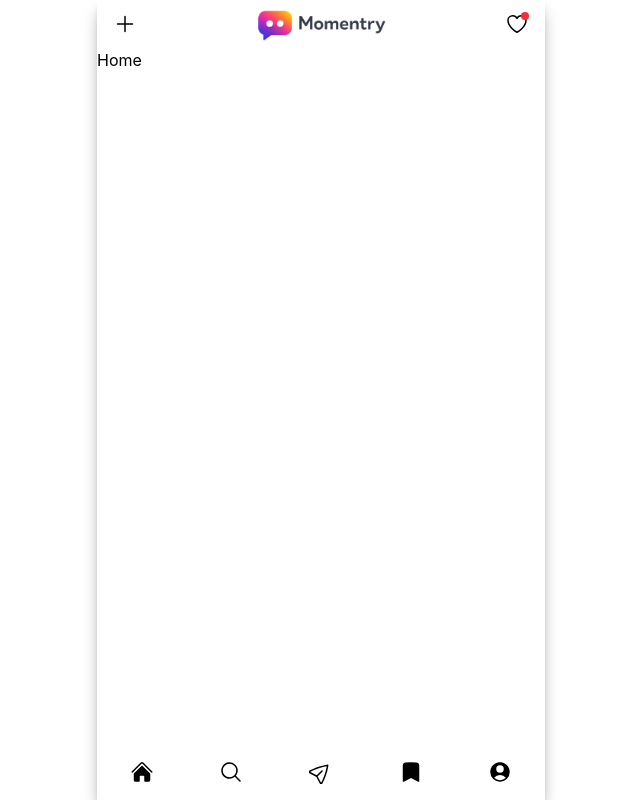
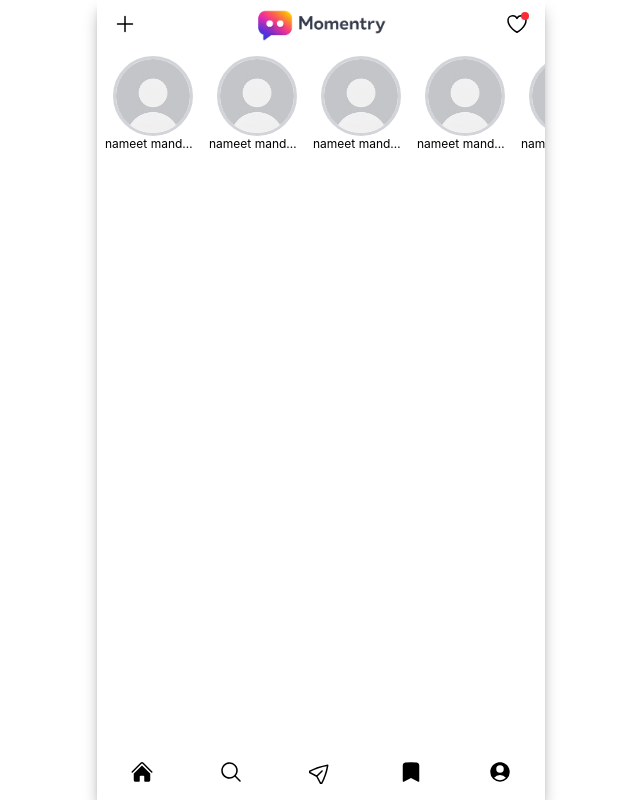
Before and after one commit to ThenamXe0n/intagramclone-momentry, a React (Vite) app: page / in a window 1280 px wide. Shown: the whole page, without its empty margins (319-959 px from the left). Built offline with nearby package versions, Linux system fonts and the light colour scheme.

Commit message:
added story section ui

```diff
--- a/src/pages/Home.jsx
+++ b/src/pages/Home.jsx
@@ -1,11 +1,39 @@
-import React from 'react'
+import React from "react";
+
+const StoryTile = ({ story, mystory=false }) => {
+  return (
+    <div className="flex size-24 flex-col items-center relative ">
+      <div className="size-20 flex items-center overflow-visible justify-center rounded-full  border-3 border-gray-500/30">
+        <img
+          src={(story && story?.image) || "/assets/noprofile.avif"}
+          alt="story"
+          className="size-20 rounded-full object-cover"
+        />
+      </div>
+       {mystory &&  <div className="size-4 bg-white flex items-center justify-center absolute rounded-full bottom-6 right-2 border-3 border-gray-500/30">+</div>}
+      <p className="truncate max-w-24 text-xs ">
+        {story?.user || "nameet mandwal"}
+      </p>
+    </div>
+  );
+};
 
 const Home = () => {
   return (
-    <div >
-      <h1>Home</h1>
+    <div className="w-full overflow-x-scroll">
+      <div className="px-2 flex items-center gap-2 w-fit py-2">
+        <StoryTile />
+        <StoryTile />
+        <StoryTile />
+        <StoryTile />
+        <StoryTile />
+        <StoryTile />
+        <StoryTile />
+        <StoryTile />
+        <StoryTile />
+      </div>
     </div>
-  )
-}
+  );
+};
 
-export default Home
+export default Home;
```
Also changed, not shown: public/assets/noprofile.avif (added).
